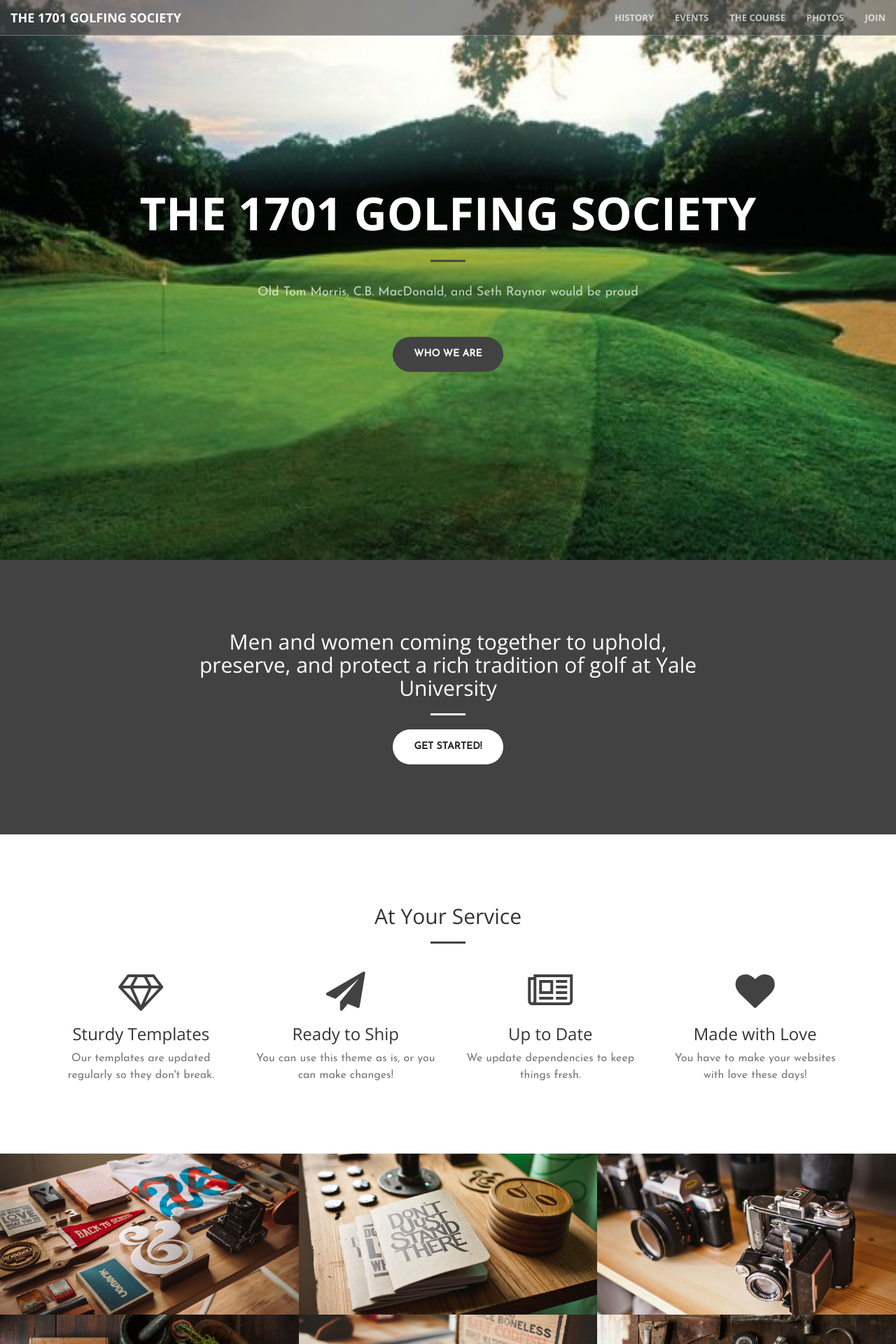
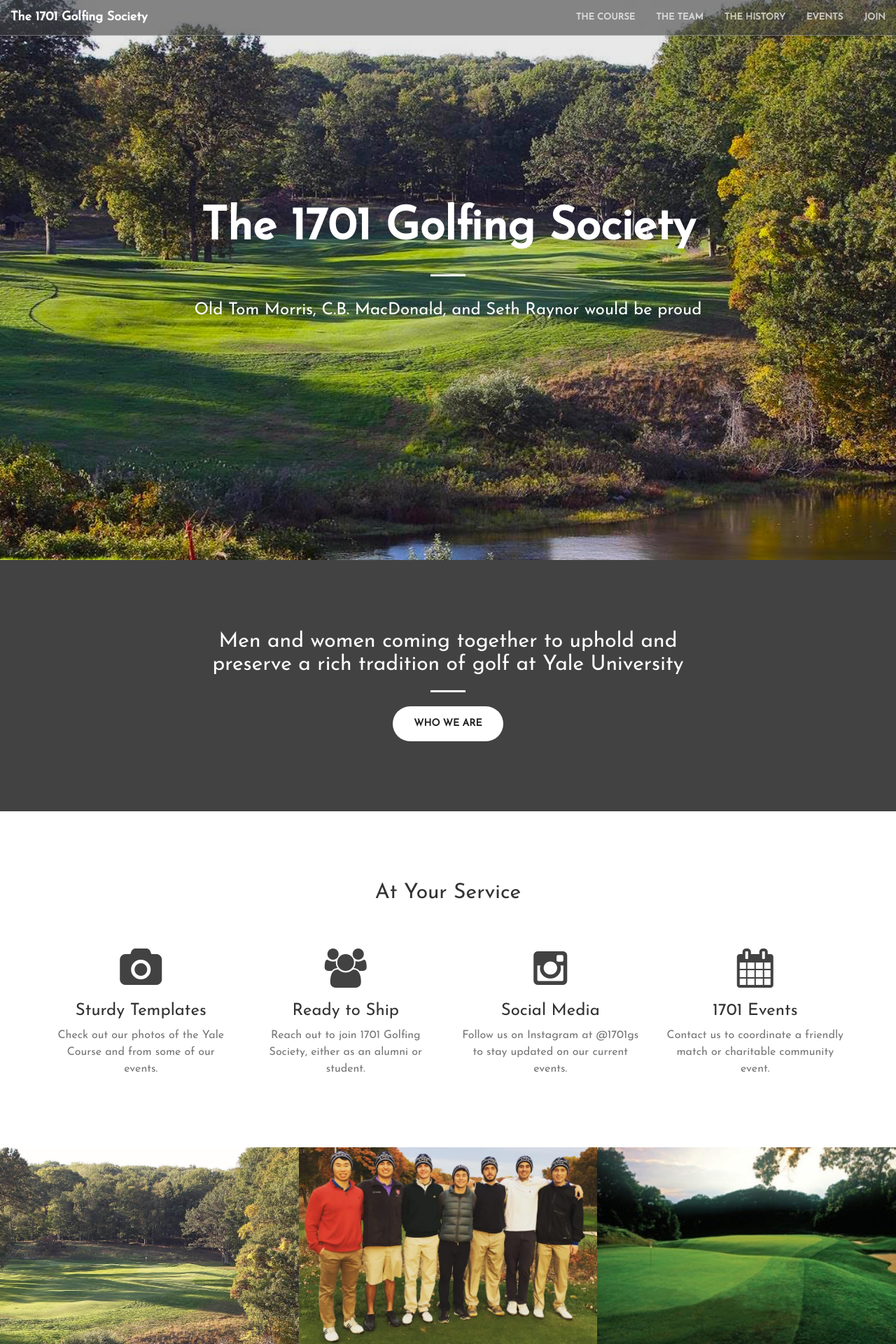
Before and after one commit to thomasrliao/mdcci-site, a Django app: page / in a window 1280 px wide. Shown: the top 1920 px of the page at 70% size. Run offline with Django 3.2, Linux system fonts and the light colour scheme; some libraries are stand-ins or nearby versions.

Commit message:
Make changes to get rid of traces of bootstrap framework

```diff
--- a/site_1701/golf/static/css/creative.css
+++ b/site_1701/golf/static/css/creative.css
@@ -16,8 +16,9 @@
 
 hr {
     max-width: 50px;
-    border-color: #424242;
+    border-color: #fff;
     border-width: 3px;
+    color: #fff
 }
 
 hr.light {
@@ -33,7 +34,7 @@
 
 a:hover,
 a:focus {
-    color: #eb3812;
+    color: #888;
 }
 
 h1,
@@ -42,7 +43,7 @@
 h4,
 h5,
 h6 {
-    font-family: 'Open Sans','Helvetica Neue',Arial,sans-serif;
+    font-family: 'Josefin Sans','Helvetica Neue',Arial,sans-serif;
 }
 
 p {
@@ -78,7 +79,7 @@
 
 .navbar-default {
     border-color: rgba(34,34,34,.05);
-    font-family: 'Open Sans','Helvetica Neue',Arial,sans-serif;
+    font-family: 'Josefin Sans','Helvetica Neue',Arial,sans-serif;
     background-color: #fff;
     -webkit-transition: all .35s;
     -moz-transition: all .35s;
@@ -86,8 +87,7 @@
 }
 
 .navbar-default .navbar-header .navbar-brand {
-    text-transform: uppercase;
-    font-family: 'Open Sans','Helvetica Neue',Arial,sans-serif;
+    font-family: 'Josefin Sans','Helvetica Neue',Arial,sans-serif;
     font-weight: 700;
     color: #424242;
 }
@@ -178,7 +178,7 @@
     min-height: auto;
     text-align: center;
     color: #fff;
-    background-image: url(../img/header.jpg);
+    background-image: url(../img/background.jpg);
     background-position: center;
     -webkit-background-size: cover;
     -moz-background-size: cover;
@@ -196,12 +196,12 @@
 header .header-content .header-content-inner h1 {
     margin-top: 0;
     margin-bottom: 0;
-    text-transform: uppercase;
     font-weight: 700;
 }
 
 header .header-content .header-content-inner hr {
     margin: 30px auto;
+    color: #fff;
 }
 
 header .header-content .header-content-inner p {
@@ -235,7 +235,8 @@
         margin-right: auto;
         margin-left: auto;
         max-width: 80%;
-        font-size: 18px;
+        font-size: 24px;
+        color: #fff;
     }
 }
 
@@ -291,7 +292,7 @@
 .portfolio-box .portfolio-box-caption .portfolio-box-caption-content .project-category,
 .portfolio-box .portfolio-box-caption .portfolio-box-caption-content .project-name {
     padding: 0 15px;
-    font-family: 'Open Sans','Helvetica Neue',Arial,sans-serif;
+    font-family: 'Josefin Sans','Helvetica Neue',Arial,sans-serif;
 }
 
 .portfolio-box .portfolio-box-caption .portfolio-box-caption-content .project-category {
@@ -348,7 +349,7 @@
 .open > .dropdown-toggle.btn-default {
     border-color: #ededed;
     color: #222;
-    background-color: #f2f2f2;
+    background-color: #b2b2b2;
 }
 
 .btn-default:active,
@@ -399,9 +400,9 @@
 .btn-primary:active,
 .btn-primary.active,
 .open > .dropdown-toggle.btn-primary {
-    border-color: #ed431f;
+    border-color: #d3d3d3;
     color: #fff;
-    background-color: #ee4b28;
+    background-color: #888;
 }
 
 .btn-primary:active,
--- a/site_1701/golf/templates/golf/index.html
+++ b/site_1701/golf/templates/golf/index.html
@@ -55,16 +55,16 @@
             <div class="collapse navbar-collapse" id="bs-example-navbar-collapse-1">
                 <ul class="nav navbar-nav navbar-right">
                     <li>
-                        <a class="page-scroll" href="#history">history</a>
+                        <a class="page-scroll" href="http://thecourseatyale.org">the course</a>
                     </li>
                     <li>
-                        <a class="page-scroll" href="#events">events</a>
+                        <a class="page-scroll" href="#events">the team</a>
                     </li>
                     <li>
-                        <a class="page-scroll" href="#photos">the course</a>
+                        <a class="page-scroll" href="#photos">the history</a>
                     </li>
                     <li>
-                        <a class="page-scroll" href="#photos">photos</a>
+                        <a class="page-scroll" href="#photos">events</a>
                     </li>
                     <li>
                         <a class="page-scroll" href="#join">join</a>
@@ -82,7 +82,6 @@
                 <h1>The 1701 Golfing Society</h1>
                 <hr>
                 <p>Old Tom Morris, C.B. MacDonald, and Seth Raynor would be proud</p>
-                <a href="#about" class="btn btn-primary btn-xl page-scroll">Who we are</a>
             </div>
         </div>
     </header>
@@ -91,11 +90,11 @@
         <div class="container">
             <div class="row">
                 <div class="col-lg-8 col-lg-offset-2 text-center">
-                    <h2 class="section-heading">Men and women coming together to uphold, preserve,
-                      and protect a rich tradition of golf at Yale University</h2>
+                    <h2 class="section-heading">Men and women coming together to uphold and preserve
+                       a rich tradition of golf at Yale University</h2>
                     <hr class="light">
                     <p class="text-faded"></p>
-                    <a href="#" class="btn btn-default btn-xl">Get Started!</a>
+                    <a href="#" class="btn btn-default btn-xl">Who We Are</a>
                 </div>
             </div>
         </div>
@@ -114,30 +113,30 @@
             <div class="row">
                 <div class="col-lg-3 col-md-6 text-center">
                     <div class="service-box">
-                        <i class="fa fa-4x fa-diamond wow bounceIn text-primary"></i>
+                        <i class="fa fa-4x fa-camera wow bounceIn text-primary"></i>
                         <h3>Sturdy Templates</h3>
-                        <p class="text-muted">Our templates are updated regularly so they don't break.</p>
+                        <p class="text-muted">Check out our photos of the Yale Course and from some of our events.</p>
                     </div>
                 </div>
                 <div class="col-lg-3 col-md-6 text-center">
                     <div class="service-box">
-                        <i class="fa fa-4x fa-paper-plane wow bounceIn text-primary" data-wow-delay=".1s"></i>
+                        <i class="fa fa-4x fa-users wow bounceIn text-primary" data-wow-delay=".1s"></i>
                         <h3>Ready to Ship</h3>
-                        <p class="text-muted">You can use this theme as is, or you can make changes!</p>
+                        <p class="text-muted">Reach out to join 1701 Golfing Society, either as an alumni or student.</p>
                     </div>
                 </div>
                 <div class="col-lg-3 col-md-6 text-center">
                     <div class="service-box">
-                        <i class="fa fa-4x fa-newspaper-o wow bounceIn text-primary" data-wow-delay=".2s"></i>
-                        <h3>Up to Date</h3>
-                        <p class="text-muted">We update dependencies to keep things fresh.</p>
+                        <i class="fa fa-4x fa-instagram wow bounceIn text-primary" data-wow-delay=".2s"></i>
+                        <h3>Social Media</h3>
+                        <p class="text-muted">Follow us on Instagram at @1701gs to stay updated on our current events.</p>
                     </div>
                 </div>
                 <div class="col-lg-3 col-md-6 text-center">
                     <div class="service-box">
-                        <i class="fa fa-4x fa-heart wow bounceIn text-primary" data-wow-delay=".3s"></i>
-                        <h3>Made with Love</h3>
-                        <p class="text-muted">You have to make your websites with love these days!</p>
+                        <i class="fa fa-4x fa-calendar wow bounceIn text-primary" data-wow-delay=".3s"></i>
+                        <h3>1701 Events</h3>
+                        <p class="text-muted">Contact us to coordinate a friendly match or charitable community event.</p>
                     </div>
                 </div>
             </div>
@@ -148,15 +147,36 @@
         <div class="container-fluid">
             <div class="row no-gutter">
                 <div class="col-lg-4 col-sm-6">
+                    <a href="http://thecourseatyale.org" class="portfolio-box">
+                        <img src="{% static 'img/portfolio/3.jpg' %}" class="img-responsive" alt="">
+                        <div class="portfolio-box-caption">
+                            <div class="portfolio-box-caption-content">
+                                <div class="project-name">
+                                   The Course
+                                </div>
+                            </div>
+                        </div>
+                    </a>
+                </div>
+                <div class="col-lg-4 col-sm-6">
                     <a href="#" class="portfolio-box">
                         <img src="{% static 'img/portfolio/1.jpg' %}" class="img-responsive" alt="">
                         <div class="portfolio-box-caption">
                             <div class="portfolio-box-caption-content">
-                                <div class="project-category text-faded">
-                                    Category
+                                <div class="project-name">
+                                    The Team
                                 </div>
+                            </div>
+                        </div>
+                    </a>
+                </div>
+                <div class="col-lg-4 col-sm-6">
+                    <a href="#" class="portfolio-box">
+                        <img src="{% static 'img/portfolio/5.jpg' %}" class="img-responsive" alt="">
+                        <div class="portfolio-box-caption">
+                            <div class="portfolio-box-caption-content">
                                 <div class="project-name">
-                                    Project Name
+                                    The History
                                 </div>
                             </div>
                         </div>
@@ -167,26 +187,8 @@
                         <img src="{% static 'img/portfolio/2.jpg' %}" class="img-responsive" alt="">
                         <div class="portfolio-box-caption">
                             <div class="portfolio-box-caption-content">
-                                <div class="project-category text-faded">
-                                    Category
-                                </div>
                                 <div class="project-name">
-                                    Project Name
-                                </div>
-                            </div>
-                        </div>
-                    </a>
-                </div>
-                <div class="col-lg-4 col-sm-6">
-                    <a href="#" class="portfolio-box">
-                        <img src="{% static 'img/portfolio/3.jpg' %}" class="img-responsive" alt="">
-                        <div class="portfolio-box-caption">
-                            <div class="portfolio-box-caption-content">
-                                <div class="project-category text-faded">
-                                    Category
-                                </div>
-                                <div class="project-name">
-                                    Project Name
+                                    Events
                                 </div>
                             </div>
                         </div>
@@ -197,41 +199,8 @@
                         <img src="{% static 'img/portfolio/4.jpg' %}" class="img-responsive" alt="">
                         <div class="portfolio-box-caption">
                             <div class="portfolio-box-caption-content">
-                                <div class="project-category text-faded">
-                                    Category
-                                </div>
                                 <div class="project-name">
-                                    Project Name
-                                </div>
-                            </div>
-                        </div>
-                    </a>
-                </div>
-                <div class="col-lg-4 col-sm-6">
-                    <a href="#" class="portfolio-box">
-                        <img src="{% static 'img/portfolio/5.jpg' %}" class="img-responsive" alt="">
-                        <div class="portfolio-box-caption">
-                            <div class="portfolio-box-caption-content">
-                                <div class="project-category text-faded">
-                                    Category
-                                </div>
-                                <div class="project-name">
-                                    Project Name
-                                </div>
-                            </div>
-                        </div>
-                    </a>
-                </div>
-                <div class="col-lg-4 col-sm-6">
-                    <a href="#" class="portfolio-box">
-                        <img src="{% static 'img/portfolio/6.jpg' %}" class="img-responsive" alt="">
-                        <div class="portfolio-box-caption">
-                            <div class="portfolio-box-caption-content">
-                                <div class="project-category text-faded">
-                                    Category
-                                </div>
-                                <div class="project-name">
-                                    Project Name
+                                    Join
                                 </div>
                             </div>
                         </div>
@@ -241,22 +210,13 @@
         </div>
     </section>
 
-    <aside class="bg-dark">
-        <div class="container text-center">
-            <div class="call-to-action">
-                <h2>Free Download at Start Bootstrap!</h2>
-                <a href="#" class="btn btn-default btn-xl wow tada">Download Now!</a>
-            </div>
-        </div>
-    </aside>
-
     <section id="contact">
         <div class="container">
             <div class="row">
                 <div class="col-lg-8 col-lg-offset-2 text-center">
                     <h2 class="section-heading">Let's Get In Touch!</h2>
                     <hr class="primary">
-                    <p>Ready to start your next project with us? That's great! Give us a call or send us an email and we will get back to you as soon as possible!</p>
+                    <p>Feel free to contact us to plan an event together, join the group, or learn more.</p>
                 </div>
                 <div class="col-lg-4 col-lg-offset-2 text-center">
                     <i class="fa fa-phone fa-3x wow bounceIn"></i>
```
Also changed, not shown: site_1701/golf/static/img/1.jpg (added), site_1701/golf/static/img/2.jpg (added), site_1701/golf/static/img/3.jpg (added), site_1701/golf/static/img/4.jpg (added), site_1701/golf/static/img/5.jpg (added), site_1701/golf/static/img/6.jpg (renamed from site_1701/golf/static/img/portfolio/6.jpg), site_1701/golf/static/img/background.jpg (added), site_1701/golf/static/img/header.jpg (deleted), site_1701/golf/static/img/portfolio/1.jpg, site_1701/golf/static/img/portfolio/2.jpg, site_1701/golf/static/img/portfolio/3.jpg, site_1701/golf/static/img/portfolio/4.jpg, site_1701/golf/static/img/portfolio/5.jpg, site_1701/golf/static/img/raynor.jpg (added).
